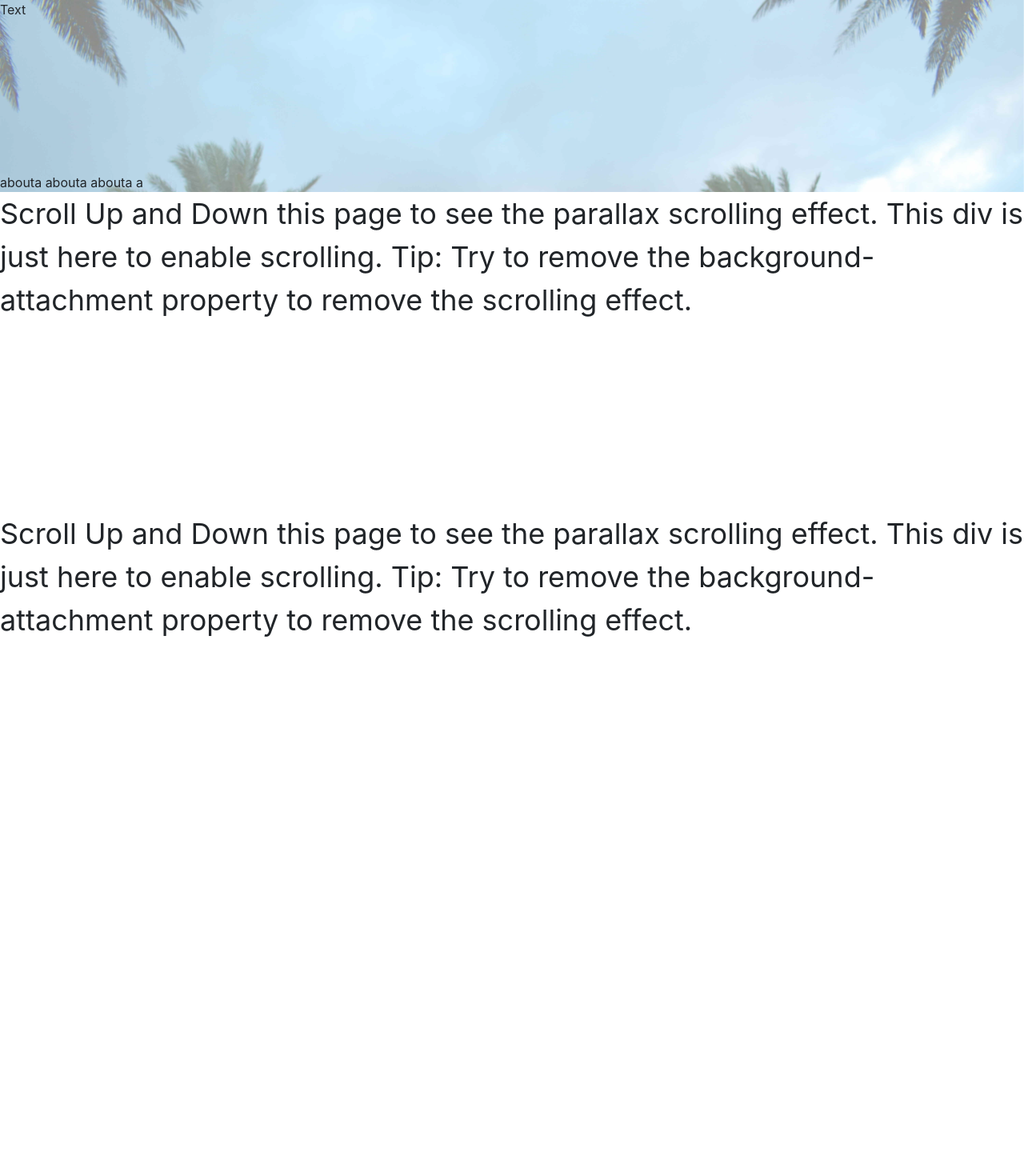
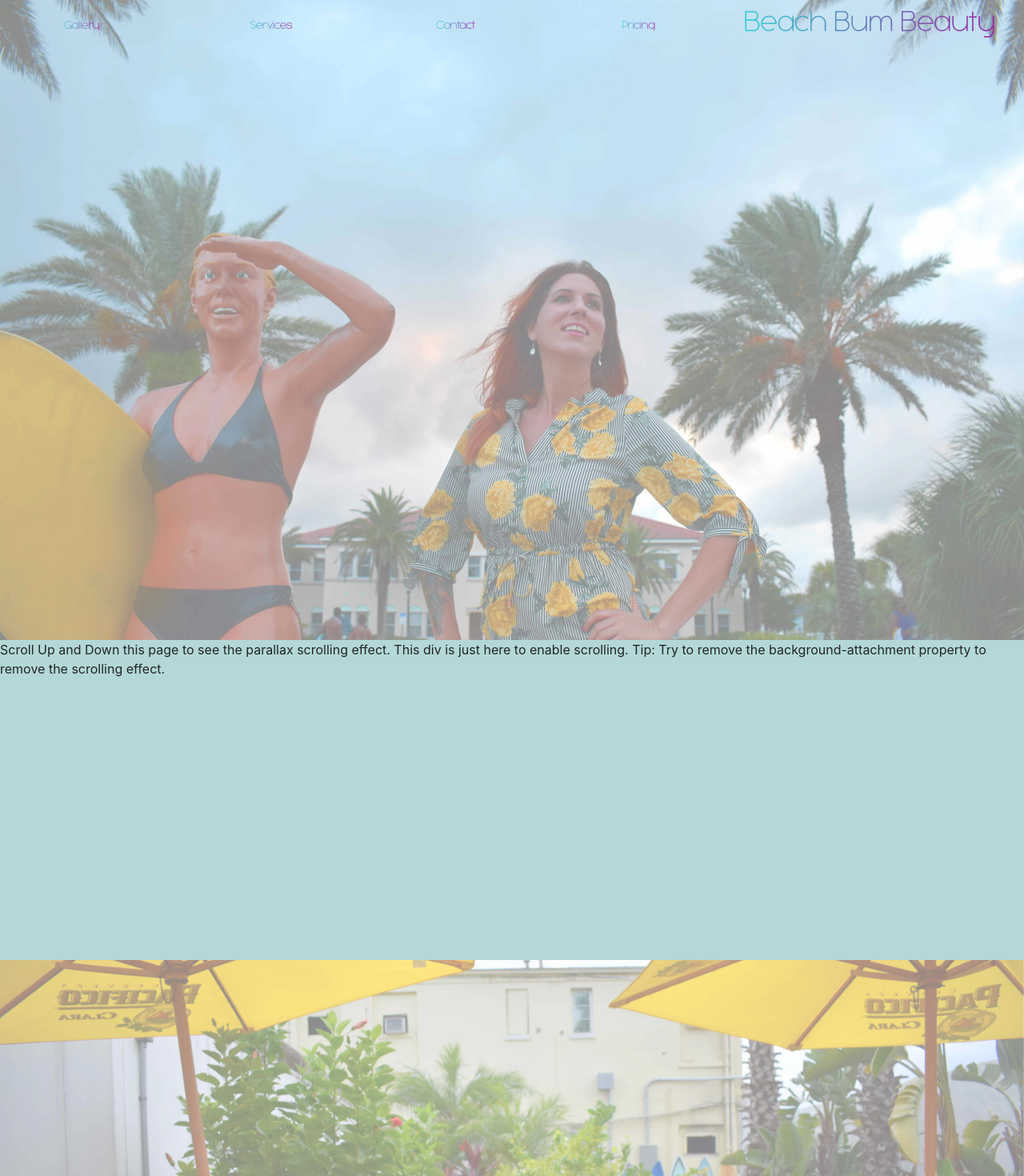
Before and after one commit to schvetsov/parallax-template, a React (Create React App) app: page / in a window 1280 px wide. Shown: the top 1470 px of the page at 80% size. Before the commit the page ends 1040 px from the top, so only its background shows below. Built offline with nearby package versions, Linux system fonts and the light colour scheme.

Commit message:
Got menu to stick on scroll, to work with parallax package

```diff
--- a/src/App.css
+++ b/src/App.css
@@ -8,114 +8,101 @@
   src: local('MyFont'), url(./font/Bubbleboddy-FatTrial.ttf) format('opentype');
 }
 
+html {
+  scroll-behavior: smooth;
+}
+
 body {
   height: 100vh;
-}
-
-.parallax1 {
-  /* background-color: white; */
-  background-image: url("./image/image1.JPG");
-  height: 100vh;
-  margin-top: -15px;
-
-  /* Create the parallax scrolling effect */
-  background-attachment: fixed;
-  background-position: center;
-  background-repeat: no-repeat;
-  background-size: cover;
-  /* height: 100vh; */
-}
-
-.parallax2 {
-  /* background-color: white; */
-  background-image: url("./image/image2.JPG");
-  height: 100vh;
-  margin-top: -15px;
-
-  /* Create the parallax scrolling effect */
-  background-attachment: fixed;
-  background-position: center;
-  background-repeat: no-repeat;
-  background-size: cover;
-  /* height: 100vh; */
-}
-
-.parallax3 {
-  /* background-color: white; */
-  background-image: url("./image/image3.JPG");
-  height: 100vh;
-  margin-top: -15px;
-
-  /* Create the parallax scrolling effect */
-  background-attachment: fixed;
-  background-position: center;
-  background-repeat: no-repeat;
-  background-size: cover;
-  /* height: 100vh; */
 }
 
 img {
   opacity: 0.5;
 }
 
-ul {
-  list-style-type: none;
-  margin: 0;
-  padding: 0;
-  overflow: hidden;
-  /* border: 1px solid #e7e7e7; */
-  background-color: #f3f3f3;
-  font-family: MyFont;
-  box-shadow: 1px 1px 40px rgb(183, 183, 183);
-  position: -webkit-sticky;
-  position: sticky;
+.header {
+  display: grid;
+  grid-template-columns: 3fr 1fr;
+  /* position: -webkit-sticky;
+  position: sticky; */
   top: 0;
-  height: 60px;
+  /* background-color: #ffffff; */
+  /* border: 1px solid black; */
 }
 
-li {
-  margin-top: 20px;
-  float: left;
-  font-size: 16px;
+
+  .menu {
+    /* list-style-type: none; */
+    /* margin: 0; */
+    /* padding: 0; */
+    /* overflow: hidden; */
+    /* border: 1px solid #e7e7e7; */
+    /* background-color: #f3f3f3; */
+    font-family: Nauman;
+    /* box-shadow: 1px 1px 40px rgb(183, 183, 183); */
+    /* height: 60px; */
+    display: flex;
+    /* border: 1px solid black; */
   }
 
-li a {
-  display: block;
+    .menu-item {
+      margin-top: 20px;
+      /* float: left; */
+      width: 100%;
+      /* margin: auto; */
+      font-size: 16px;
+      display: inline-block;
+      /* border: 1px solid black; */
+      padding-left: 80px;
+    }
+
+    a {
+      /* display: block; */
       color: rgb(0, 0, 0);
       text-align: center;
-  padding: 6px 40px;
       text-decoration: none;
       background: linear-gradient(to right, #30CFD0 0%, #a70d9a 100%);
       -webkit-background-clip: text;
       -webkit-text-fill-color: transparent;
     }
 
-li a:hover:not(.active) {
-  background-color: #ddd;
-  text-decoration: none;
-}
-
-li a.active {
-  /* color: white; */
-  /* background-color: rgb(132, 255, 245, 0.8); */
-  text-decoration: none;
-}
-
   .title {
     font-size: 40px;
     padding-right: 20px;
     /* border: 1px solid black; */
-  /* width: 100%; */
+    width: 350px;
     font-family: Nauman;
-  float: right;
-	background: linear-gradient(to right, #30CFD0 0%, #a70d9a 100%);
+    background: linear-gradient(to right, #30cfd0 0%, #a70d9a 100%);
     -webkit-background-clip: text;
     -webkit-text-fill-color: transparent;
   }
+
+/* .menu-item a:hover:not(.active) {
+  text-decoration: none;
+} */
+
+/* .menu-item a.active {
+  text-decoration: none;
+} */
 
 .contact-container {
   float: right;
   font-size: 14px;
   margin-right: 20px;
-  color: white;
+  /* color: white; */
 }
+
+#gallery {
+  height: 400px;
+  background-color: #b4d8d7;
+}
+
+#services {
+  height: 400px;
+  background-color: #b4d8d7;
+}
+
+#contact {
+  height: 400px;
+  background-color: #b4d8d7;
+}
--- a/src/App.js
+++ b/src/App.js
@@ -9,49 +9,116 @@ import image1 from './image/image1.JPG';
 import image2 from './image/image2.JPG';
 import image3 from './image/image3.JPG';
 import { Parallax, Background } from 'react-parallax';
-// import { url } from 'inspector';
+import ScrollButton from './ScrollButton';
 
-function App(props) {
+class App extends React.Component {
+
+  constructor(props) {
+    super(props);
+    this.state = {
+      scrollingLock: false
+    };
+    // example how to bind object in React ES6
+    this.handleScroll = this.handleScroll.bind(this)
+}
+
+componentDidMount(){
+    window.addEventListener('scroll', this.handleScroll);
+}
+
+componentWillUnmount() {
+    window.removeEventListener('scroll', this.handleScroll);
+}
+
+handleScroll() {
+
+  if (window.scrollY > 0) {
+    console.log("should lock");
+    this.setState({
+      scrollingLock: true
+    });
+  } else if (window.scrollY < 0) {
+    console.log("not locked" );
+    this.setState({
+      scrollingLock: false
+    });
+  }
+
+}
+
+render() {
 
   return (
     <div >
 
-      {/* <ul>
-        <li><a className="active" href="#home">Gallery</a></li>
-        <li><a href="#news">Services</a></li>
-        <li><a href="#contact">Contact</a></li>
-        <li><a href="#about">Pricing</a></li>
-        <div className={"title"}>Beach Bum Beauty</div>
-      </ul> */}
+
 
       <Parallax
         blur={0}
         bgImage={image1}
         bgImageAlt="the cat"
         strength={200}
+        // style={{ marginTop: '-76px'}}
       >
-        Text<br/><br/><br/><br/><br/><br/><br/><br/><br/>
-        abouta
-        abouta
-        abouta
-        a
+        {/* <Background className="custom-bg"> */}
+        <div style={{ height: '100vh' }}>
+
+            <div className="header" style={{ width: "100%", position: this.state.scrollingLock ? "fixed" : "relative"}}>
+
+                <div className="menu">
+                  <div className="menu-item"><a href="#gallery">Gallery</a></div>
+                  <div className="menu-item"><a href="#services">Services</a></div>
+                  <div className="menu-item"><a href="#contact">Contact</a></div>
+                  <div className="menu-item"><a href="#about">Pricing</a></div>
+                </div>
+                <div className="title">Beach Bum Beauty</div>
+
+          </div>
+
+        </div>
       </Parallax>
+
+      {/* <ScrollButton scrollStepInPx="100" delayInMs="0"/> */}
 
       {/* <div className="parallax1"></div> */}
 
-      <div style={{height:'400px', backgroundColor:'white', fontSize:'36px'}}>
+      <div
+        id="gallery">
         Scroll Up and Down this page to see the parallax scrolling effect.
         This div is just here to enable scrolling.
         Tip: Try to remove the background-attachment property to remove the scrolling effect.
       </div>
 
+            <Parallax
+        blur={0}
+        bgImage={image2}
+        bgImageAlt="the cat"
+        strength={200}
+      >
+        <br/><br/><br/><br/><br/><br/><br/><br/><br/>
+        <br/><br/><br/><br/><br/><br/><br/><br/><br/>
+        <br/><br/><br/><br/><br/>
+      </Parallax>
+
       {/* <div className="parallax2"></div> */}
 
-      <div style={{height:'400px', backgroundColor:'white', fontSize:'36px'}}>
+      <div
+        id="services">
         Scroll Up and Down this page to see the parallax scrolling effect.
         This div is just here to enable scrolling.
         Tip: Try to remove the background-attachment property to remove the scrolling effect.
       </div>
+
+            <Parallax
+        blur={0}
+        bgImage={image3}
+        bgImageAlt="the cat"
+        strength={200}
+      >
+        <br/><br/><br/><br/><br/><br/><br/><br/><br/>
+        <br/><br/><br/><br/><br/><br/><br/><br/><br/>
+        <br/><br/><br/><br/><br/>
+      </Parallax>
 
       {/* <div className="parallax3"></div> */}
 
@@ -90,5 +157,7 @@ function App(props) {
 
     </div>
   );
+    }
 }
+
 export default App;
--- /dev/null
+++ b/src/ScrollButton.js
@@ -0,0 +1,67 @@
+import React, { Component } from 'react';
+import './App.css';
+
+class ScrollButton extends React.Component {
+    constructor() {
+      super();
+
+      this.state = {
+          intervalId: 0,
+          isHide: false
+      };
+      this.hideBar = this.hideBar.bind(this)
+    }
+
+hideBar = () => {
+    const { isHide } = this.state
+
+    window.scrollY > 20 ?
+    !isHide && this.setState({ isHide: true })
+    :
+    isHide && this.setState({ isHide: false });
+
+    this.prev = window.scrollY;
+}
+
+componentDidMount(){
+    window.addEventListener('scroll', this.hideBar);
+}
+
+componentWillUnmount(){
+      window.removeEventListener('scroll', this.hideBar);
+}
+
+    scrollStep() {
+      if (window.pageYOffset === 0) {
+          clearInterval(this.state.intervalId);
+      }
+      window.scroll(0, window.pageYOffset - this.props.scrollStepInPx);
+    }
+
+    scrollToTop() {
+    //   let intervalId = setInterval(this.scrollStep.bind(this), this.props.delayInMs);
+    //   this.setState({ intervalId: intervalId });
+    window.scrollTo(0, 0)
+    }
+
+    render () {
+        // const classHide = this.state.isHide ? '' : 'hide';
+        return (
+            <div>
+                          <div>
+            <title>Font Awesome 5 Icons</title>
+            <meta name='viewport' content='width=device-width, initial-scale=1'/>
+            <link rel='stylesheet' href='https://use.fontawesome.com/releases/v5.5.0/css/all.css' integrity='sha384-B4dIYHKNBt8Bc12p+WXckhzcICo0wtJAoU8YZTY5qE0Id1GSseTk6S+L3BlXeVIU' crossorigin='anonymous'/>
+          </div>
+                <a title='Back to top'
+                    onClick={ () => { this.scrollToTop(); }}>
+                    <span className="scroll-top-text">
+                        <i id="arrow-up" className="fa fa-eject"></i>
+                    </span>
+                </a>
+            </div>
+        );
+     }
+  }
+
+export default ScrollButton;
```
Lines whose indentation alone changed are shown as unchanged.
